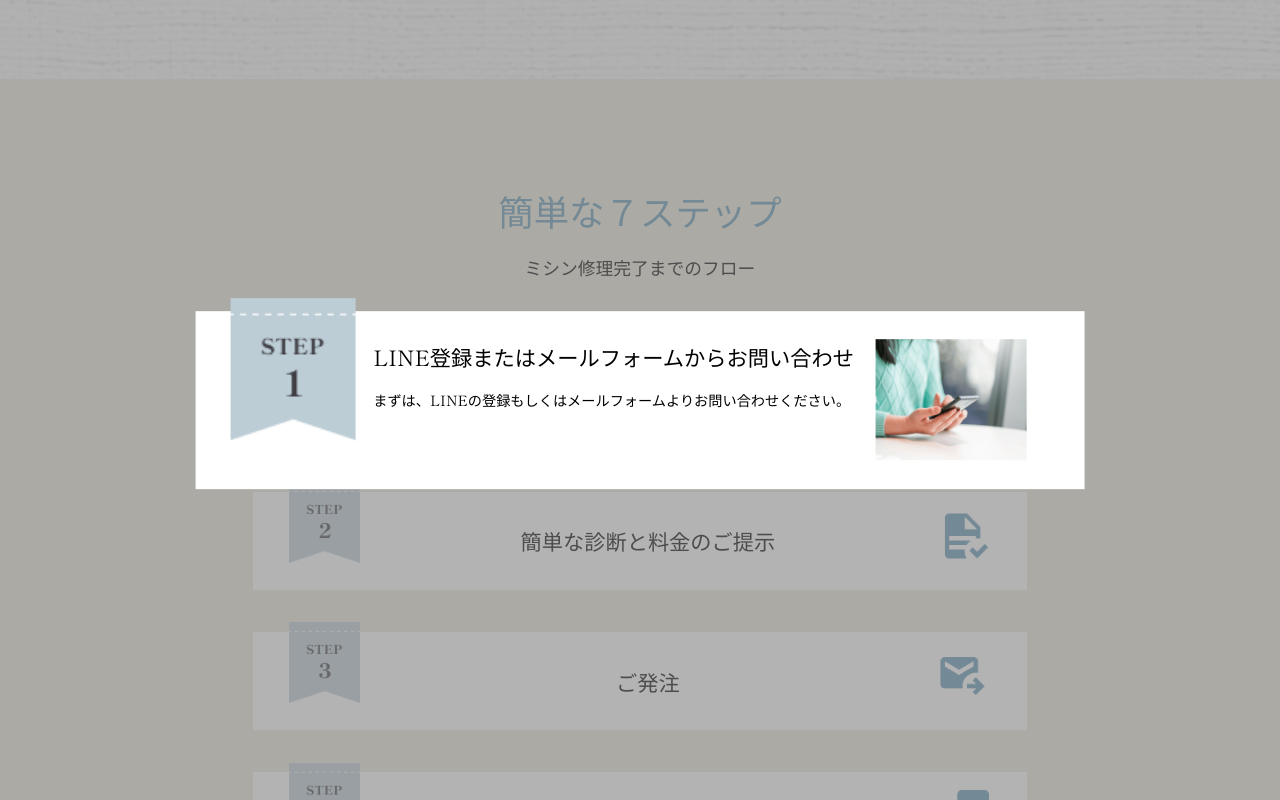
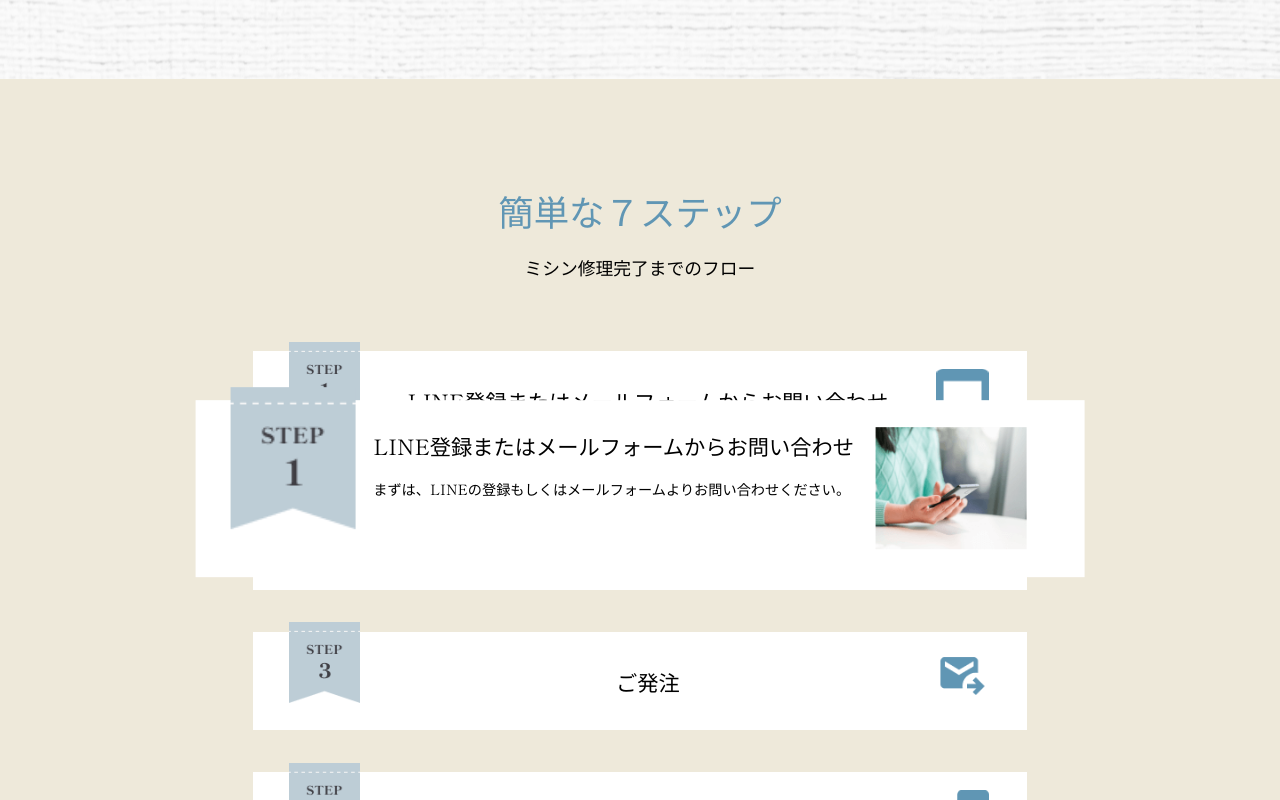
Before and after one commit to yuta-web/practice4, a plain HTML site: page index.html in a window 1280 px wide. Both pictures are taken after a click on the element "LINE登録またはメールフォームからお問い合わせ". Shown: the part 7919-8719 px from the top of the page. Drawn offline with nearby package versions, Linux system fonts and the light colour scheme; a web font is replaced by a local one.

Commit message:
複数モーダルウィンドウができません。

```diff
--- a/assets/css/style.css
+++ b/assets/css/style.css
@@ -1525,21 +1525,29 @@ ul,a{
   right: 0;
 }
 
-.modal-step{
+.js-modal{
+  height: 13.88vw;
+  position: fixed;
+  top: 50%;
+  display: none;
+  width: 100%;
+}
+
+.modal-content{
   width: 69.44vw;
   height: 13.88vw;
-  position: fixed;
+  position: absolute;
   top: 50%;
   left: 50%;
   transform: translate(-50%, -50%);
   background-color: #FFFFFF;
-  display: none;
+  display: flex;
 }
 
 .overlay.open {
   display: block;
 }
-.modal-step.open {
+.modal-js-modal.open {
   display: flex;
 }
 
@@ -1569,7 +1577,7 @@ ul,a{
 }
 /*モーダルウィンドウここまで*/
 
-.step-one{
+.js-modal-open,.step-two,.step-thr,.step-four,.step-fiv,.step-six,.step-sev{
   width: 60.42vw;
   height: auto;
   background-color: #FFFFFF;
@@ -1579,13 +1587,6 @@ ul,a{
 }
 
 .step-two,.step-thr,.step-four,.step-fiv,.step-six,.step-sev{
-  width: 60.42vw;
-  height: auto;
-  background-color: #FFFFFF;
-  display: flex;
-  margin: 0 auto;
-  display: flex;
-  justify-content: space-between;
   margin-top: 3.264vw;
 }
 
--- a/index.html
+++ b/index.html
@@ -1,3 +1,4 @@
+
 <!DOCTYPE html>
 <html lang="en">
 <head>
@@ -19,7 +20,7 @@
     <!--FMV-sp用-->
     <div class="fmv-sp">
         <img class="fmv-logo-sp" src="./assets/img/remade-logo2.png" alt="remade-logo2" width="50" height="45">
-        <!--スマホ用の3本線-->
+        <!--ハンバーガーメニュー-->
         <div class="header-menu">
             <hr class="header-menu-1">
             <hr class="header-menu-2">
@@ -449,28 +450,8 @@
         <div class="seven-step-text">
             <p>ミシン修理完了までのフロー</p>
         </div>
-        <!--モーダルウィンドウ-->
-            <div class="overlay" id="js-overlay"></div>
-            <!--step1-->
-            <div class="modal-step" id="js-modal">
-                <img class="icon-modal" src="./assets/img/icon-step1.png" alt="icon-modal" width="140" height="160">
-                <div class="modal-p">
-                    <p class="modal-p-big">LINE登録またはメールフォームからお問い合わせ</p>
-                    <p class="modal-p-sma">まずは、LINEの登録もしくはメールフォームよりお問い合わせください。</p>
-                </div>
-                <img class="modal-icon" src="./assets/img/modal-one.png" alt="modal-one" width="170" height="137">
-            </div>
-            <!--step2-->
-            <div class="modal-step" id="js-modal">
-                <img class="icon-modal" src="./assets/img/icon-step2.png" alt="icon-modal" width="140" height="160">
-                <p class="modal-p">
-                    <p class="modal-p-big">簡単な診断と料金のご提示</p>
-                    <p class="modal-p-sma">お客様にミシンの写真送信、ミシンの状態に関する簡単ないくつかの質問にLINEもしくはメールでご回答いただきます。写真や回答によって6つの料金体系の中からお客様に適した1つの料金をご提示いたします。</p>
-                </p>
-                <img class="modal-icon" src="./assets/img/modal-two.png" alt="modal-one" width="170" height="137">
-            </div>
-        <!--ここまで-->
-        <div class="step-one" id="js-open">
+
+        <div class="js-modal-open" data-target="modal01">
             <img class="icon-step" src="./assets/img/icon-step1.png" alt="icon-step1" width="80" height="91">
             <p class="step-one-p">LINE登録またはメールフォームからお問い合わせ</p>
             <img class="mishin-icon" src="./assets/img/step1.png" alt="step1" width="60" height="60">
@@ -506,6 +487,35 @@
             <img class="mishin-icon" src="./assets/img/step7.png" alt="step7" width="60" height="60">
         </div>
     </div>
+    <!--モーダルウィンドウ-->
+            <div class="overlay" id="js-overlay"></div>
+            <!--step1-->
+            <div id="modal01" class="modal js-modal">
+                <div class="js-modal-open" data-target="modal01">
+                    <div class="modal-content">
+                        <img class="icon-modal" src="./assets/img/icon-step1.png" alt="icon-modal" width="140" height="160">
+                        <div class="modal-p">
+                            <p class="modal-p-big">LINE登録またはメールフォームからお問い合わせ</p>
+                            <p class="modal-p-sma">まずは、LINEの登録もしくはメールフォームよりお問い合わせください。</p>
+                        </div>
+                        <img class="modal-icon" src="./assets/img/modal-one.png" alt="modal-one" width="170" height="137">
+                    </div>
+                </div>
+            </div>
+            <!--step2-->
+            <div id="modal02" class="modal js-modal">
+                <div class="js-modal-open" data-target="modal02">
+                    <div class="modal-content">
+                        <img class="icon-modal" src="./assets/img/icon-step2.png" alt="icon-modal" width="140" height="160">
+                        <div class="modal-p">
+                            <p class="modal-p-big">簡単な診断と料金のご提示</p>
+                            <p class="modal-p-sma">お客様にミシンの写真送信、ミシンの状態に関する簡単ないくつかの質問にLINEもしくはメールでご回答いただきます。写真や回答によって6つの料金体系の中からお客様に適した1つの料金をご提示いたします。</p>
+                        </div>
+                        <img class="modal-icon" src="./assets/img/modal-two.png" alt="modal-one" width="170" height="137">
+                    </div>
+                </div>
+            </div>
+        <!--ここまで-->
     <!--簡単な７ステップsp-->
     <div class="seven-step-backcolor-sp">
         <div class="seven-step-p">
@@ -652,13 +662,23 @@
     </div>
     <script src="https://code.jquery.com/jquery-3.7.1.min.js" integrity="sha256-/JqT3SQfawRcv/BIHPThkBvs0OEvtFFmqPF/lYI/Cxo=" crossorigin="anonymous"></script>
     <script>
-        const modal = $("#js-modal");
-        const overlay = $("#js-overlay");
-        const open = $("#js-open");
+        // モーダルウィンドウを開く
+        $('.js-modal-open').on('click', function(){
+        var target = $(this).data('target');
+        var modal = document.getElementById(target);
+        scrollPosition = $(window).scrollTop();
 
-        open.on('click', function () { //ボタンをクリックしたら
-            modal.addClass("open"); // modalクラスにopenクラス付与
-            overlay.addClass("open"); // overlayクラスにopenクラス付与
+        $('body').addClass('fixed').css({'top': -scrollPosition});
+        $(modal).fadeIn();
+        return false;
+        });
+
+        // モーダルウィンドウを閉じる
+        $('.js-modal-close').on('click', function(){
+        $('body').removeClass('fixed');
+        window.scrollTo( 0 , scrollPosition );
+        $('.js-modal').fadeOut();
+        return false;
         });
     </script>
 </body>
```
